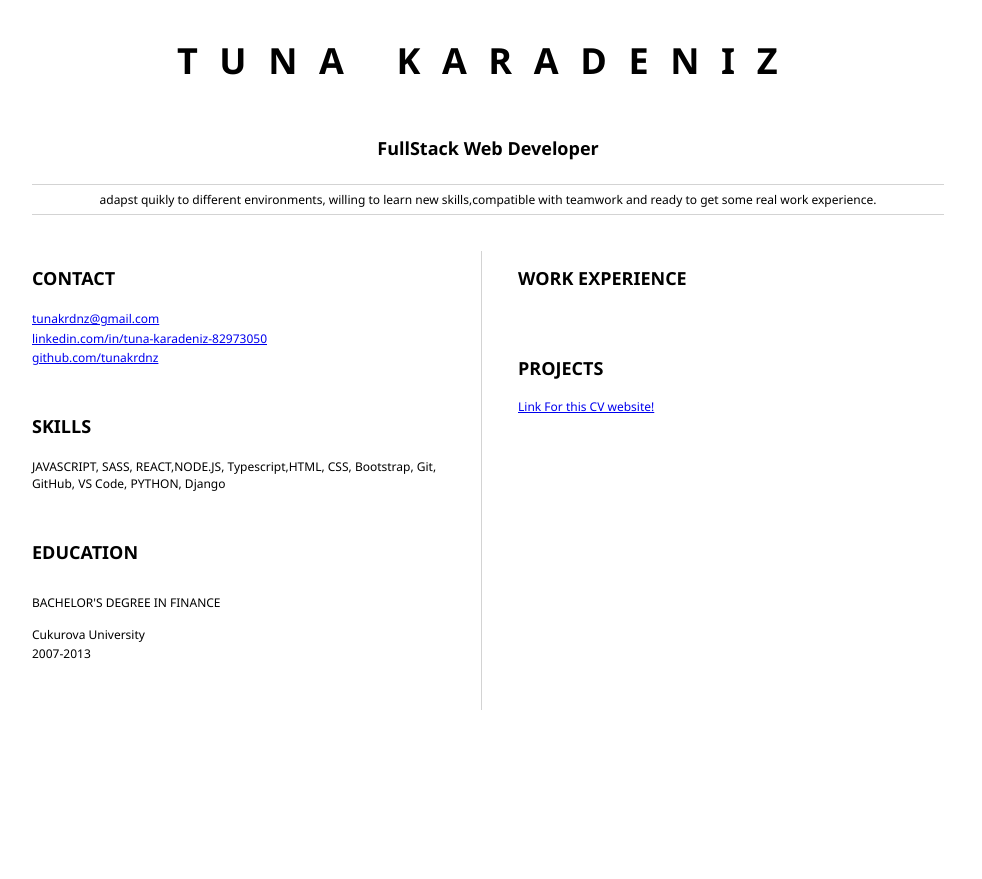
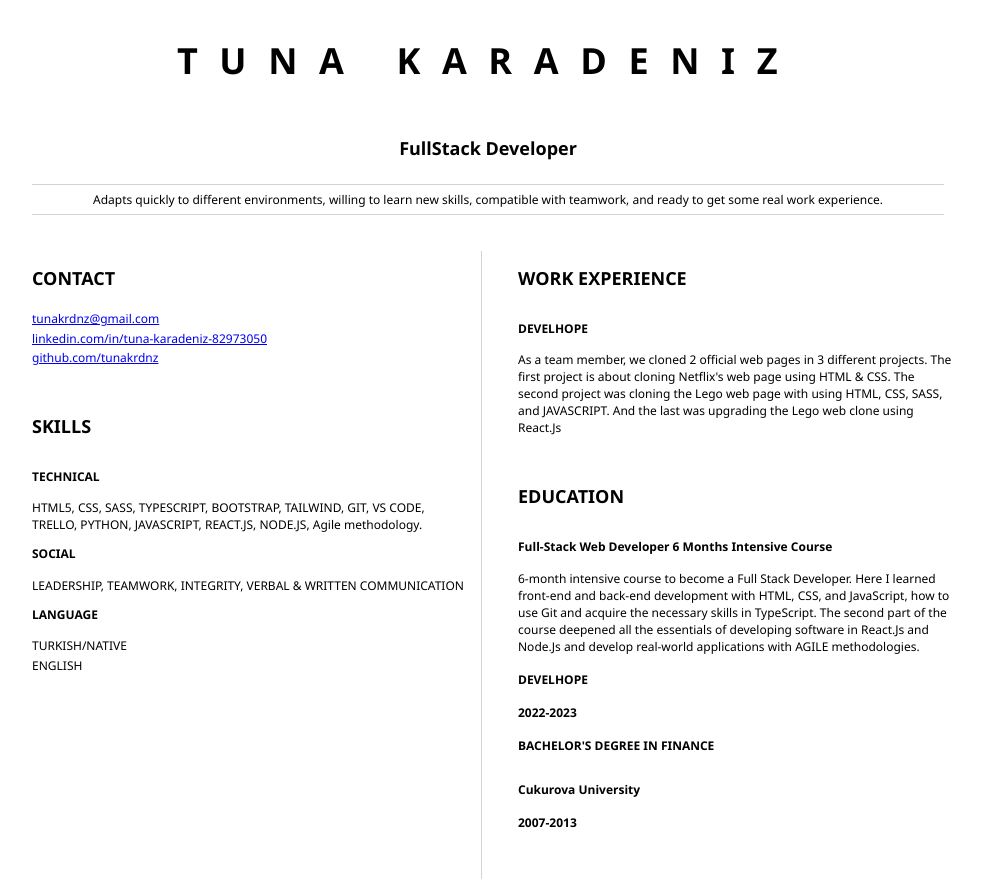
Before and after one commit to tunakrdnz/resume, a plain HTML site: page index.html in a window 1280 px wide. Shown: the whole page, without its empty margins (152-1134 px from the left). Before the commit the page ends 800 px from the top, so only its background shows below. Drawn offline with Linux system fonts and the light colour scheme.

Commit message:
add some new sections

```diff
--- a/index.html
+++ b/index.html
@@ -7,54 +7,62 @@
 	<body>
 		<header id="header">
 		<h1><strong>TUNA KARADENIZ</strong></h1>
-		<h2><strong>FullStack Web Developer</strong></h2>
+		<h2><strong>FullStack  Developer</strong></h2>
 			<hr>
-
-				adapst quikly to different environments,
-				willing to learn new skills,compatible with teamwork and ready to get some real work experience.
+			 Adapts quickly to different environments,
+			 willing to learn new skills, compatible with teamwork,
+			 and ready to get some real work experience.
 			<hr>
 		</header>
 		<main>
 			<article id="mainLeft">
 				<section>
 					<h2><strong>CONTACT</strong></h2>
-                    <p>
-                    <a href="mailto:your-email@gmail.com">tunakrdnz@gmail.com</a>
-                    </p>
-                    <p>
+                     <p>
+                       <a href="mailto:tunakrdnz@gmail.com">tunakrdnz@gmail.com</a>
+                     </p>
+                     <p>
                         <a href="https://www.linkedin.com/in/tuna-karadeniz?lipi=urn%3Ali%3Apage%3Ad_flagship3_profile_view_base_contact_details%3BiBIC3d0PSmKxfYzY9iTgmw%3D%3D">linkedin.com/in/tuna-karadeniz-82973050</a>
-                    </p>
-                    <p>
+                     </p>
+                     <p>
                         <a href="https://github.com/tunakrdnz">github.com/tunakrdnz </a>
-                    </p>
+                     </p>
 				</section>
 				<section>
 					<h2><strong>SKILLS</strong></h2>
-                    <p> JAVASCRIPT, SASS, REACT,NODE.JS, Typescript,HTML, CSS, Bootstrap, Git, GitHub, VS Code, PYTHON, Django
+					<h3><strong>TECHNICAL</strong></h3>
+                     <p>HTML5, CSS, SASS, TYPESCRIPT, BOOTSTRAP, TAILWIND, GIT, VS CODE, TRELLO, PYTHON,  JAVASCRIPT, REACT.JS, NODE.JS, Agile methodology.
 
-					</p>
+					 </p>
+					<h3><strong>SOCIAL</strong></h3>
+					 <p>LEADERSHIP, TEAMWORK, INTEGRITY, VERBAL & WRITTEN COMMUNICATION</p>
+					<h3><strong>LANGUAGE</strong></h3>
+					 <p>TURKISH/NATIVE</p>
+					 <p>ENGLISH</p>
 				</section>
-				<section>
-					<h2><strong>EDUCATION</strong></h2>
-                    <h3>BACHELOR'S DEGREE IN FINANCE</h3>
-                    <p>
-                        Cukurova University
-                    </p>
-                    <p>
-                        2007-2013
-                    </p>
-				</section>
+
 			</article>
 			<article id="mainRight">
 				<section>
 					<h2><strong>WORK EXPERIENCE</strong></h2>
-
-					<p></p>
+					<h3><strong>DEVELHOPE</strong></h3>
+					 <p>
+						As a team member, we cloned 2 official web pages in 3 different projects. The first project is about cloning Netflix's web page using HTML & CSS.
+						The second project was cloning the Lego web page with using HTML, CSS, SASS, and JAVASCRIPT. And the last was upgrading the Lego web clone using React.Js
+					 </p>
 				</section>
 				<section>
-					<h2><strong>PROJECTS</strong></h2>
-					<a href="https://tunakrdnz.github.io/resume/">Link For this CV website!</a>
+					<h2><strong>EDUCATION</strong></h2>
+					<h3><strong>Full-Stack Web Developer 6 Months Intensive Course</strong></h3>
+					 <p>6-month intensive course to become a Full Stack Developer. Here I learned front-end and back-end development with HTML, CSS, and JavaScript, how to use Git and acquire the necessary skills in TypeScript. The second part of the course deepened all the essentials of developing software in React.Js and Node.Js
+					 and develop real-world applications with AGILE methodologies.
+				     </p>
+                    <h4><strong>DEVELHOPE</strong></h4>
+					<h4><strong>2022-2023</strong></h4>
 
+                    <h3><strong>BACHELOR'S DEGREE IN FINANCE</strong></h3>
+                    <h4><strong>Cukurova University</strong></h4>
+					<h4><strong>2007-2013</strong></h4>
 				</section>
 			</article>
 		</main>
```
Also changed, not shown: style.css (line endings or trailing spaces).
